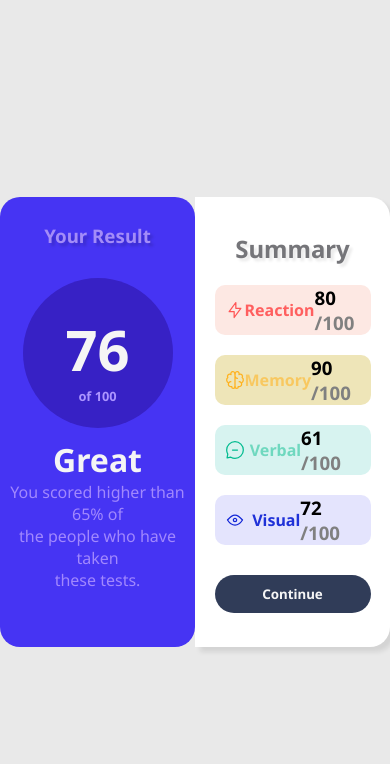
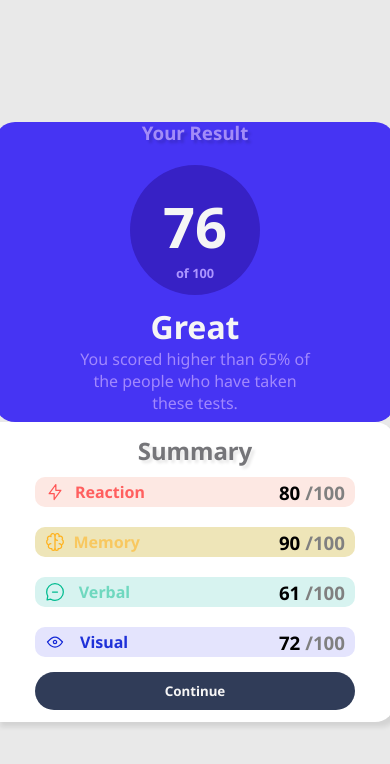
Before and after one commit to maa7vini/site-teste-31, a plain HTML site: page index.html in a window 390 px wide. Drawn offline with Linux system fonts and the light colour scheme.

Commit message:
Challenge

```diff
--- a/style.css
+++ b/style.css
@@ -218,3 +218,57 @@ button:hover {
     background-color: #2a3550;
     transition: 1s;
 }
+
+@media (max-width: 660px) {
+    .card-principal {
+        height: 400px;
+        width: 500px;
+    }
+
+    .card-left {
+        height: 400px;
+    }
+
+    .card-right {
+        height: 400px;
+    }
+}
+
+@media (max-width: 505px) {
+    .card-principal {
+        height: 600px;
+        width: 400px;
+        display: flex;
+        align-items: center;
+        justify-content: center;
+        flex-direction: column;
+    }
+
+    .card-left {
+        height: 50%;
+        width: 400px;
+    }
+
+    .card-left h3{
+        margin-top: -10px;
+    }
+
+    .result {
+        height: 130px;
+        width: 130px;
+        margin-top: 20px;
+    }
+
+    .card-right {
+        height: 50%;
+        width: 400px;
+    }
+
+    .right-container {
+        height: 200px;
+    }
+
+    button {
+        margin-top: 5px;
+    }
+}
```
